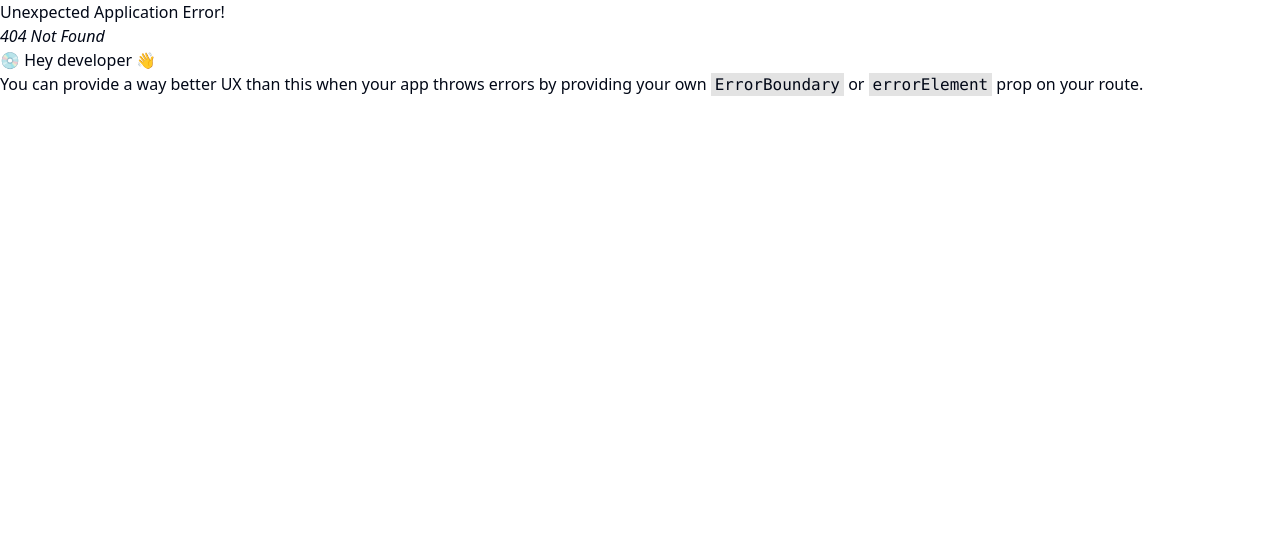
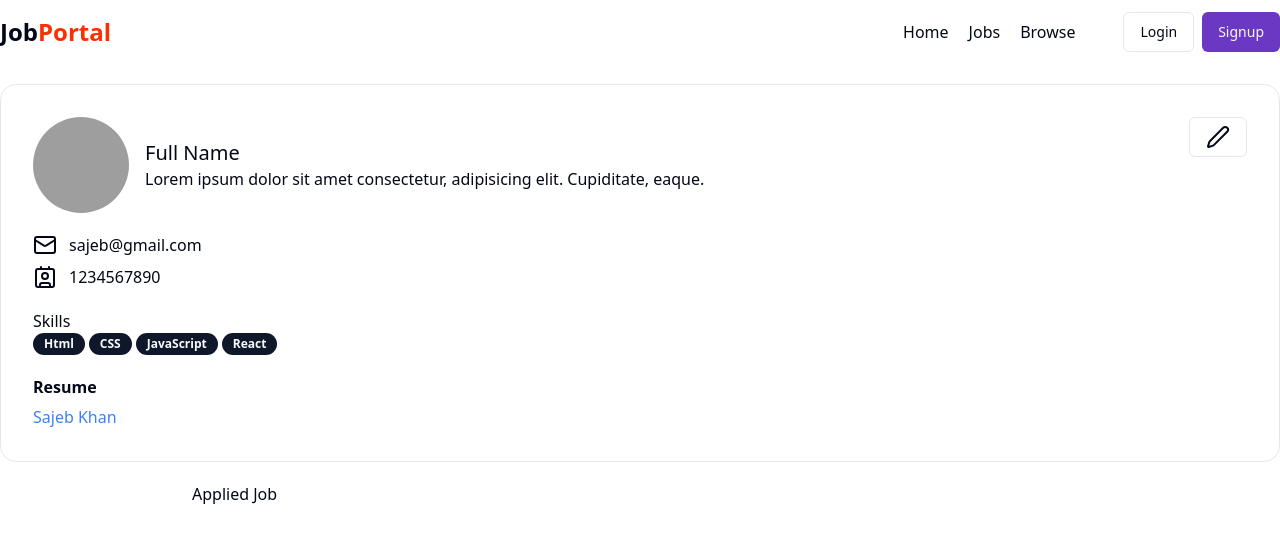
Before and after one commit to ksajeb/JOB-PORTAL, a React (Vite) app in the folder frontend/: page /profile in a window 1280 px wide. Before the commit this address had no page. Shown: the top 542 px of the page. Built offline with nearby package versions, Linux system fonts and the light colour scheme; grey boxes are pictures that could not be loaded.

Commit message:
Make a profile page functionality

```diff
--- a/frontend/src/App.jsx
+++ b/frontend/src/App.jsx
@@ -4,6 +4,7 @@ import Signup from "./components/auth/Signup";
 import Home from "./components/Home";
 import Jobs from "./components/Jobs";
 import Browse from "./components/Browse";
+import Profile from "./components/Profile";
 
 //4.14 hrs
 
@@ -28,6 +29,10 @@ const appRouter = createBrowserRouter([
     path: "/browse",
     element: <Browse />,
   },
+  {
+    path: "/profile",
+    element: <Profile />,
+  },
 ]);
 
 function App() {
--- /dev/null
+++ b/frontend/src/components/Profile.jsx
@@ -0,0 +1,79 @@
+import { Contact, Mail, Pen } from "lucide-react";
+import Navbar from "./shared/Navbar";
+import { Avatar, AvatarImage } from "./ui/avatar";
+import { Button } from "./ui/button";
+import { Badge } from "./ui/badge";
+import { Label } from "./ui/label";
+
+const skills = ["Html", "CSS", "JavaScript", "React"];
+
+const isResume = true;
+const Profile = () => {
+  return (
+    <div>
+      <Navbar></Navbar>
+      <div className="max-2-7xl mx-auto bg-white border border-gray-200 rounded-2xl my-5 p-8">
+        <div className="flex justify-between">
+          <div className="flex items-center gap-4">
+            <Avatar className="h-24 w-24">
+              <AvatarImage
+                src="https://www.shutterstock.com/image-vector/circle-line-simple-design-logo-600nw-2174926871.jpg"
+                alt="profile"
+              ></AvatarImage>
+            </Avatar>
+            <div>
+              <h1 className="font-md text-xl ">Full Name</h1>
+              <p>
+                Lorem ipsum dolor sit amet consectetur, adipisicing elit.
+                Cupiditate, eaque.
+              </p>
+            </div>
+          </div>
+          <Button className="text-right" variant="outline">
+            <Pen />
+          </Button>
+        </div>
+        <div className="my-5">
+          <div className="flex items-center gap-3 my-2">
+            <Mail />
+            <span>sajeb@gmail.com</span>
+          </div>
+          <div className="flex items-center gap-3 my-2">
+            <Contact />
+            <span>1234567890</span>
+          </div>
+        </div>
+        <div className="my-5">
+          <h1>Skills</h1>
+          <div className="flex items-center gap-1">
+            {skills.length !== 0 ? (
+              skills.map((item, index) => <Badge key={index}>{item}</Badge>)
+            ) : (
+              <span>NA</span>
+            )}
+          </div>
+        </div>
+        <div className="grid w-full max-w-sm items-center gap-1.5">
+          <Label className="text-md font-bold">Resume</Label>
+          {isResume ? (
+            <a
+              target="blank"
+              href="https://youtube.com/@patelmernstack"
+              className="text-blue-500 hover:underline w-full"
+            >
+              Sajeb Khan
+            </a>
+          ) : (
+            <span>NA</span>
+          )}
+        </div>
+      </div>
+      <div className="max-w-4xl mx-auto bg-white rounded-2xl ">
+        <h1>Applied Job</h1>
+
+      </div>
+    </div>
+  );
+};
+
+export default Profile;
--- a/frontend/src/components/shared/Navbar.jsx
+++ b/frontend/src/components/shared/Navbar.jsx
@@ -66,7 +66,9 @@ const Navbar = () => {
                 <div className="flex flex-col gap-3 my-2 text-gray-600">
                   <div className="flex w-fit items-center gap-2 cursor-pointer">
                     <User2></User2>
-                    <Button variant="link">View Profile</Button>
+                    <Button variant="link">
+                      <Link to="/profile">View Profile</Link>
+                    </Button>
                   </div>
                   <div className="flex w-fit items-center gap-2 cursor-pointer">
                     <LogOut />
```
